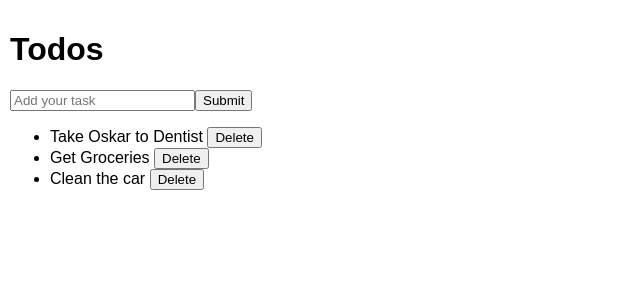
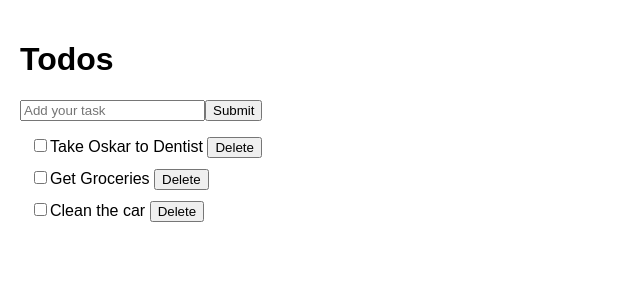
Before and after one commit to pengbits/ap-challenge, a React (Create React App) app in the folder todolist/: page / in a window 1280 px wide. Shown: the top 300 px of the page, without its empty margins (0-640 px from the left). Built offline with nearby package versions, Linux system fonts and the light colour scheme.

Commit message:
toggle isCompleted functionality with line-through styles

```diff
--- a/todolist/src/App.css
+++ b/todolist/src/App.css
@@ -1,3 +1,16 @@
 .App {
-  padding: 10px;
+  padding: 20px;
 }
+
+.todos {
+  margin: 10px 0 0 0;
+  padding: 0;
+  list-style: none;
+}
+
+.todo {
+  padding: 5px 10px;
+}
+.todo.completed {
+  text-decoration: line-through;
+}
--- a/todolist/src/App.js
+++ b/todolist/src/App.js
@@ -6,13 +6,16 @@ function App() {
 
   const initialTodos = [{
     text:'Take Oskar to Dentist',
-    id: 1
+    id: 1,
+    completed:false
   },{
     text:'Get Groceries',
-    id: 3
+    id: 3,
+    completed: false
   },{
     text:'Clean the car',
-    id:2
+    id: 2,
+    completed: false
   }]
 
   let [todos,setTodos ]= useState(initialTodos)
@@ -38,7 +41,16 @@ function App() {
     setTodos(todos.filter(t => t.id !== id))
   }
 
+  const toggleComplete = id => {
+    setTodos(todos.map(todo => {
+      return todo.id !== id ? todo : {
+        ...todo,
+        completed: !todo.completed
+      }
+    }))
+  }
 
+  const isCompleted = id => todos.find(t => t.id == id).completed
   // return the next id for a new todo
   // we can't just naively increment the id of the last item
   // because if the user deletes todos the id could be repeated
@@ -61,11 +73,17 @@ function App() {
         />
         <input type="submit" />
       </form>
-      <ul>{todos.map(t => {
-        return <li key={t.id}>
-          <span>{t.text}</span>{' '}
-          <button onClick={(e) => handleDelete(t.id)}>Delete</button>
-        </li>
+      <ul className="todos">{todos.map(t => {
+        return (
+          <li key={t.id} className={t.completed ? 'todo completed':'todo'}>
+            <input type="checkbox"
+              value={isCompleted(t.id)}
+              onChange={e => toggleComplete(t.id)}
+            />
+            <span>{t.text}</span>{' '}
+            <button onClick={(e) => handleDelete(t.id)}>Delete</button>
+          </li>
+        )
       })}</ul>
     </div>
   );
```
